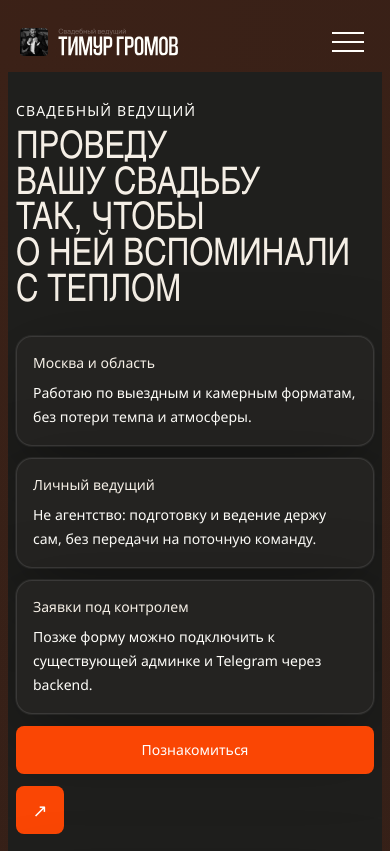
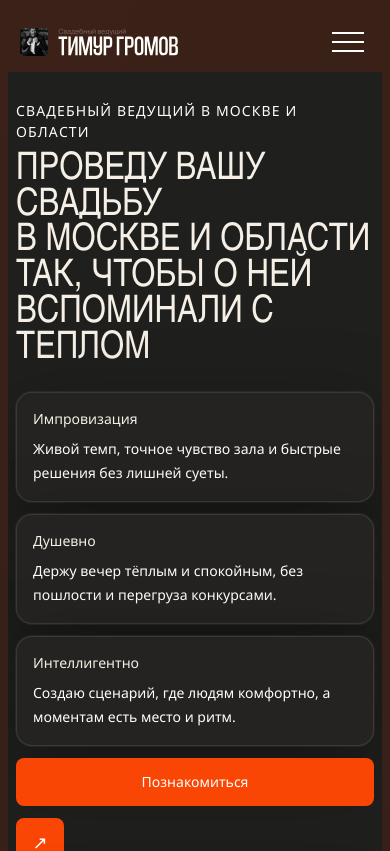
Before and after one commit to timurgromov/timurgromov-site-2026, a Next.js app: page / in a window 390 px wide. Shown: the top 851 px of the page. Built offline with nearby package versions, Linux system fonts and the light colour scheme; a web font is replaced by a local one.

Commit message:
Tighten deploy workflow and restore landing copy

```diff
--- a/components/landing-page.tsx
+++ b/components/landing-page.tsx
@@ -49,32 +49,32 @@ const usefulVideoCards = [
 
 const caseStories = [
   {
-    id: "maksim-i-masha",
-    title: "Максим и Маша",
+    id: "anton-i-kristina",
+    title: "Антон и Кристина",
     image: sitePath("/media/selfie-group.jpg"),
     summary:
-      "Это история о том как химия случилась с первой встречи. Перед первой встречей с Тимуром мы очень волновались, у нас не было четкого плана и понимания действий.",
+      "История пары с живым отзывом о свадьбе и подробностями подготовки.",
   },
   {
-    id: "anna-chigirina",
-    title: "Анна Чигрина",
+    id: "temur-i-yana",
+    title: "Темур и Яна",
     image: sitePath("/media/wedding-stage.jpg"),
     summary:
-      "Наша свадьба была совсем не простой для ведущего, разница в возрасте гостей составляла почти 70 лет, но Тимур спокойно собрал вечер и удержал ритм.",
+      "Кейс с видеопоказом и акцентом на атмосферу вечера и темп программы.",
+  },
+  {
+    id: "katya-i-zhenia",
+    title: "Катя и Женя",
+    image: sitePath("/media/portrait-bw.jpg"),
+    summary:
+      "Отдельная история пары с отдельным popup-окном, как в Tilda-export.",
   },
   {
     id: "roman-haritonov",
     title: "Роман Харитонов",
-    image: sitePath("/media/portrait-bw.jpg"),
-    summary:
-      "Если вам нужен профессионал, который элегантно и без всякой пошлости проведёт вас, ваших близких и гостей по самым важным моментам вашего торжества, тогда вы по адресу.",
-  },
-  {
-    id: "anton-viktorovich",
-    title: "Антон Викторович",
     image: sitePath("/media/hero-banner.jpg"),
     summary:
-      "Посмотрели его вебинар и очень заинтересовались. После первой встречи сомнений не осталось — это тот самый человек, который без труда задаст ритм самому главному празднику.",
+      "Отзыв о том, как ведущий держит вечер элегантно и без пошлости.",
   },
 ] as const;
 
@@ -321,18 +321,16 @@ export function LandingPage() {
             <div className="flex flex-col justify-between gap-6 pb-4">
               <div className="pt-3 sm:pt-8">
                 <p className="mb-3 text-[14px] uppercase tracking-[0.08em] text-white/72 sm:mb-4 sm:text-[20px]">
-                  Свадебный ведущий
+                  свадебный ведущий в москве и области
                 </p>
                 <h1 className="hero-title max-w-[900px] text-[38px] text-paper sm:text-[66px] lg:text-[84px] xl:text-[107px]">
-                  проведу
+                  проведу вашу свадьбу
                   <br />
-                  вашу свадьбу
+                  в москве и области
                   <br />
-                  так, чтобы
+                  так, чтобы о ней
                   <br />
-                  о ней вспоминали
-                  <br />
-                  с теплом
+                  вспоминали с теплом
                 </h1>
               </div>
 
@@ -703,24 +701,25 @@ export function LandingPage() {
                 <p className="section-label border-black/10 bg-black/[0.03] text-black/52">Цены</p>
                 <h2 className="section-title text-[#1c1b1a]">Прайс и форматы из оригинального блока</h2>
                 <p className="section-copy mt-5 text-black/72">
-                  Блок держит реальные цифры из Tilda-export и не перегружает страницу лишними пакетами.
+                  Точные цифры лучше сверять с export и оригиналом, поэтому здесь оставлен нейтральный блок без выдуманных
+                  пакетов.
                 </p>
               </div>
 
               <div className="grid gap-4 sm:grid-cols-2">
                 <article className="rounded-[28px] border border-[#fa4604]/20 bg-[#fff3ec] p-6">
-                  <p className="text-[12px] uppercase tracking-[0.3em] text-[#fa4604]/70">Основной пакет</p>
+                  <p className="text-[12px] uppercase tracking-[0.3em] text-[#fa4604]/70">Основной формат</p>
                   <p className="mt-5 font-[family-name:var(--font-display)] text-[32px] leading-[0.95] text-[#fa4604] sm:text-[40px]">
-                    105 000 ₽ / 125 000 ₽
+                    По запросу
                   </p>
                 </article>
 
                 <article className="rounded-[28px] border border-black/10 bg-white p-6">
                   <p className="text-[12px] uppercase tracking-[0.3em] text-black/40">Продление</p>
                   <p className="mt-5 font-[family-name:var(--font-display)] text-[32px] leading-[0.95] text-[#fa4604] sm:text-[40px]">
-                    20 000 ₽ / час
+                    Обсуждается отдельно
                   </p>
-                  <p className="mt-3 text-sm leading-7 text-black/65">Продление в любой день</p>
+                  <p className="mt-3 text-sm leading-7 text-black/65">После знакомства и понимания формата вечера.</p>
                 </article>
               </div>
             </div>
--- a/components/site-header.tsx
+++ b/components/site-header.tsx
@@ -110,7 +110,7 @@ export function SiteHeader() {
             </nav>
 
             <div className="space-y-5 text-[18px] leading-[1.25] sm:text-[22px] lg:space-y-7 lg:text-[24px]">
-              <p className="menu-script text-[28px] sm:text-[40px] lg:text-[54px]">Тут вы найдете много полезностей...</p>
+              <p className="menu-script text-[28px] sm:text-[40px] lg:text-[54px]">Тут вы найдете мнооого полезностей...</p>
               {menuUsefulLinks.map((item) => (
                 <Link key={item.href} href={item.href} onClick={closeMenu} className="block max-w-[18ch] transition hover:opacity-70">
                   {item.label}
--- a/lib/site-content.ts
+++ b/lib/site-content.ts
@@ -1,12 +1,12 @@
 import { sitePath } from "@/lib/site-path";
 
 export const navItems = [
-  { href: "#about", label: "Обо мне" },
-  { href: "#kak-ia-vedu", label: "Как я веду" },
-  { href: "#poleznosti", label: "Полезности" },
-  { href: "#price", label: "Цены" },
-  { href: "#cases", label: "Кейсы" },
-  { href: "#contacts", label: "Контакты" },
+  { href: "#about", label: "обо мне" },
+  { href: "#kak-ia-vedu", label: "как я веду" },
+  { href: "#poleznosti", label: "полезности" },
+  { href: "#price", label: "цены" },
+  { href: "#cases", label: "кейсы" },
+  { href: "#contacts", label: "контакты" },
 ] as const;
 
 export const menuUsefulLinks = [
@@ -71,16 +71,16 @@ export const whyWeddingItems = [
 
 export const heroFacts = [
   {
-    title: "Москва и область",
-    text: "Работаю по выездным и камерным форматам, без потери темпа и атмосферы.",
+    title: "Импровизация",
+    text: "Живой темп, точное чувство зала и быстрые решения без лишней суеты.",
   },
   {
-    title: "Личный ведущий",
-    text: "Не агентство: подготовку и ведение держу сам, без передачи на поточную команду.",
+    title: "Душевно",
+    text: "Держу вечер тёплым и спокойным, без пошлости и перегруза конкурсами.",
   },
   {
-    title: "Заявки под контролем",
-    text: "Позже форму можно подключить к существующей админке и Telegram через backend.",
+    title: "Интеллигентно",
+    text: "Создаю сценарий, где людям комфортно, а моментам есть место и ритм.",
   },
 ] as const;
 
@@ -111,12 +111,16 @@ export const usefulCards = [
 
 export const caseCards = [
   {
-    title: "Селфи-формат без лишней постановки",
-    copy: "Живой момент с гостями и камерой — такой контент хорошо работает в блоке отзывов и кейсов.",
+    title: "Антон и Кристина",
+    copy: "История пары с живым отзывом о свадьбе и подробностями подготовки.",
   },
   {
-    title: "Сцена, микрофон, ритм вечера",
-    copy: "Этот кадр подходит для блока «Как я веду» и показывает манеру подачи на мероприятии.",
+    title: "Темур и Яна",
+    copy: "Кейс с видеопоказом и акцентом на атмосферу вечера и темп программы.",
+  },
+  {
+    title: "Катя и Женя",
+    copy: "Отдельная история пары с отдельным popup-окном, как в Tilda-export.",
   },
 ] as const;
 
```
Also changed, not shown: 3 other files (tests, documents, lock files or other folders).
